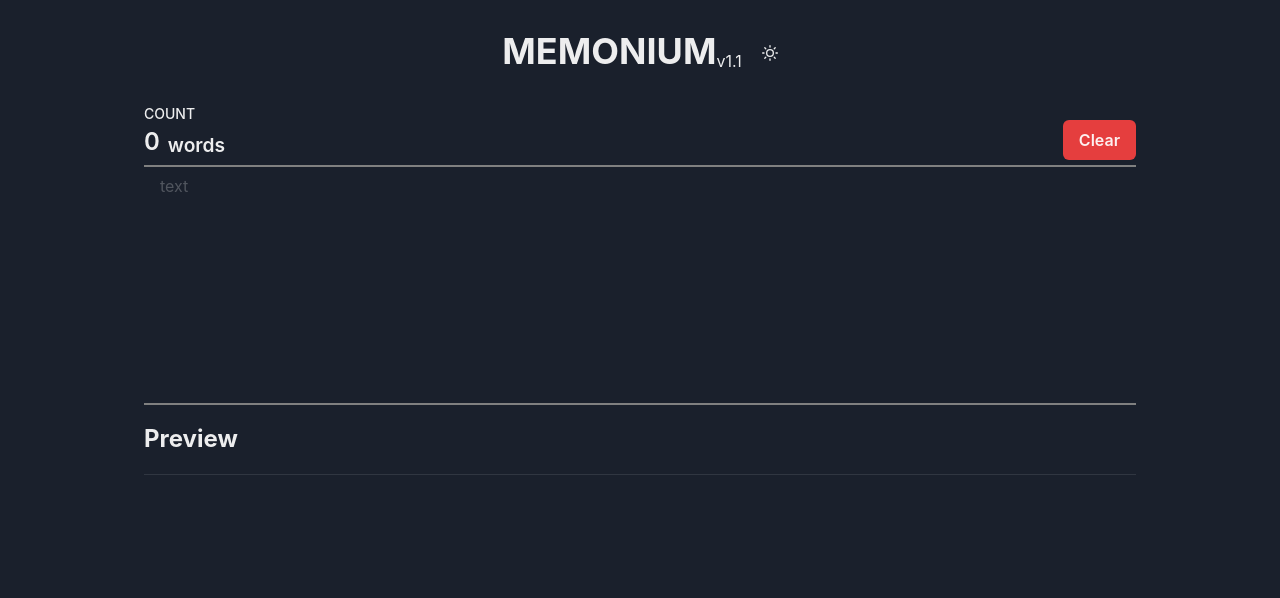
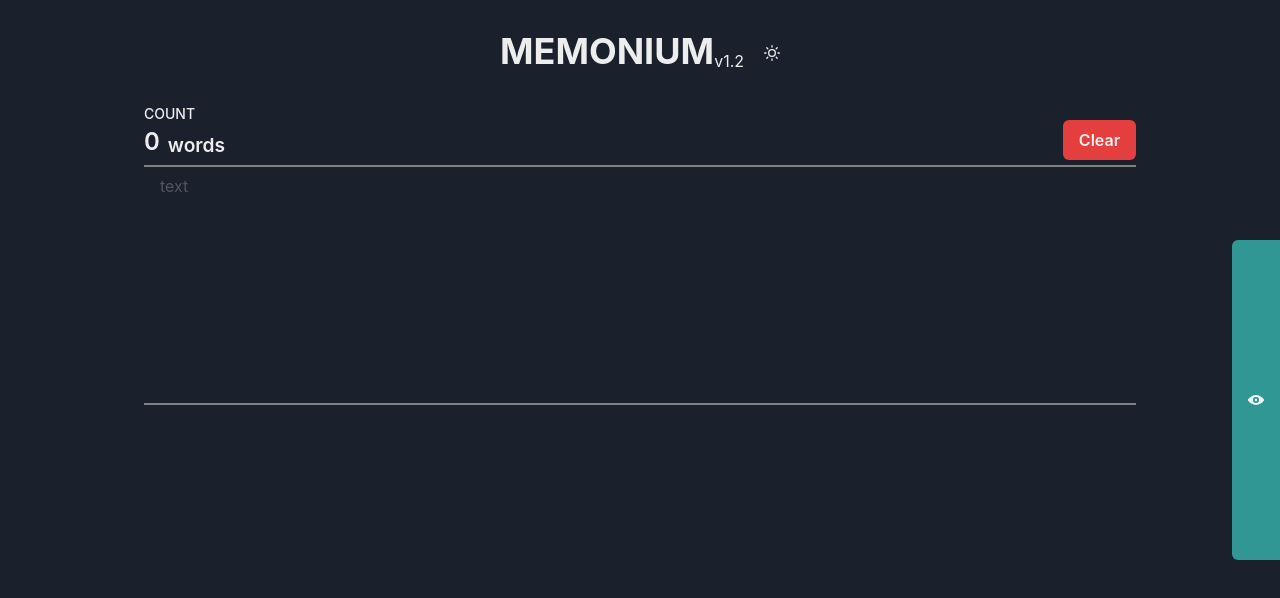
Before and after one commit to hyphen-o/memonium, a Next.js app in the folder app/: page / in a window 1280 px wide. Shown: the top 598 px of the page. Built offline with nearby package versions, Linux system fonts and the light colour scheme.

Commit message:
Drawerの追加

```diff
--- /dev/null
+++ b/app/src/components/drawer/drawer-preview.tsx
@@ -0,0 +1,45 @@
+import {
+  Button,
+  Drawer,
+  DrawerBody,
+  DrawerCloseButton,
+  DrawerContent,
+  DrawerHeader,
+  DrawerOverlay,
+  useDisclosure,
+} from "@chakra-ui/react"
+import { Preview } from "@/components/preview"
+import { ViewIcon } from "@chakra-ui/icons"
+
+export const DrawerPreview = () => {
+  const { isOpen, onOpen, onClose } = useDisclosure()
+
+  return (
+    <>
+      <Button
+        bgColor={"teal.500"}
+        borderBottomRightRadius={0}
+        borderTopRightRadius={0}
+        h={"20rem"}
+        position={"absolute"}
+        right={"0"}
+        top={"50vh"}
+        transform={"translateY(-10rem)"}
+        onClick={onOpen}
+      >
+        <ViewIcon />
+      </Button>
+      <Drawer isOpen={isOpen} placement='right' size={"lg"} onClose={onClose}>
+        <DrawerOverlay />
+        <DrawerContent>
+          <DrawerCloseButton />
+          <DrawerHeader>Preview</DrawerHeader>
+
+          <DrawerBody>
+            <Preview />
+          </DrawerBody>
+        </DrawerContent>
+      </Drawer>
+    </>
+  )
+}
--- /dev/null
+++ b/app/src/components/drawer/index.ts
@@ -0,0 +1 @@
+export { DrawerPreview } from "@/components/drawer/drawer-preview"
--- a/app/src/components/editor/editor.tsx
+++ b/app/src/components/editor/editor.tsx
@@ -16,25 +16,25 @@ export const Editor = () => {
         <ModalClear handleModal={clearText} />
       </Flex>
       <Textarea
+        _focusVisible={{
+          border: "none",
+          borderTop: "solid 2px gray",
+          borderBottom: "solid 2px gray",
+        }}
         as={ResizeTextArea}
         border={"none"}
-        borderTop={"solid 2px gray"}
         borderBottom={"solid 2px gray"}
         borderRadius={0}
-        outline={"none"}
+        borderTop={"solid 2px gray"}
         minH={"unset"}
         minRows={10}
         mt={"5px"}
+        outline={"none"}
         placeholder={"text"}
         resize={"none"}
         transition={"height .2s"}
         value={storedValue}
         onChange={(e: React.ChangeEvent<HTMLTextAreaElement>): void => setText(e.target.value)}
-        _focusVisible={{
-          border: "none",
-          borderTop: "solid 2px gray",
-          borderBottom: "solid 2px gray",
-        }}
       />
     </>
   )
--- a/app/src/components/header/header.tsx
+++ b/app/src/components/header/header.tsx
@@ -11,7 +11,7 @@ export const Header = () => {
       <Text mr={"20px"} mt={"auto"}>
         v{VERSION}
       </Text>
-      <Box onClick={toggleColorMode} cursor={"pointer"}>
+      <Box cursor={"pointer"} onClick={toggleColorMode}>
         {colorMode == "dark" ? <SunIcon /> : <MoonIcon />}
       </Box>
     </Flex>
--- a/app/src/components/preview/preview.tsx
+++ b/app/src/components/preview/preview.tsx
@@ -1,4 +1,4 @@
-import { Heading, Divider } from "@chakra-ui/react"
+import { Divider } from "@chakra-ui/react"
 import { useLocalStorage } from "@/hooks/storage"
 import { parseMarkedHtml } from "@/utils"
 
@@ -8,10 +8,7 @@ export const Preview = () => {
 
   return (
     <>
-      <Heading fontSize={"24px"} my={"20px"}>
-        Preview
-      </Heading>
-      <Divider />
+      <Divider mb={"1.5rem"} />
       <div dangerouslySetInnerHTML={html}></div>
     </>
   )
--- a/app/src/constants/app.ts
+++ b/app/src/constants/app.ts
@@ -1 +1 @@
-export const VERSION = "1.1"
+export const VERSION = "1.2"
--- a/app/src/pages/_document.tsx
+++ b/app/src/pages/_document.tsx
@@ -1,13 +1,14 @@
 import { ColorModeScript } from "@chakra-ui/react"
 import NextDocument, { Html, Head, Main, NextScript } from "next/document"
 import { theme } from "@/theme"
+import { VERSION } from "@/constants"
 
 export default class Document extends NextDocument {
   render() {
     return (
       <Html lang='en'>
         <Head>
-          <title>MEMONIUM v1.1</title>
+          <title>MEMONIUM v{VERSION}</title>
         </Head>
         <body>
           <ColorModeScript initialColorMode={theme.config.initialColorMode} />
--- a/app/src/pages/index.tsx
+++ b/app/src/pages/index.tsx
@@ -1,7 +1,7 @@
 import { ContainerApp } from "@/components/container"
+import { DrawerPreview } from "@/components/drawer"
 import { Editor } from "@/components/editor"
 import { Header } from "@/components/header"
-import { Preview } from "@/components/preview"
 
 const Index = () => {
   return (
@@ -9,7 +9,7 @@ const Index = () => {
       <ContainerApp>
         <Header />
         <Editor />
-        <Preview />
+        <DrawerPreview />
       </ContainerApp>
     </>
   )
```
